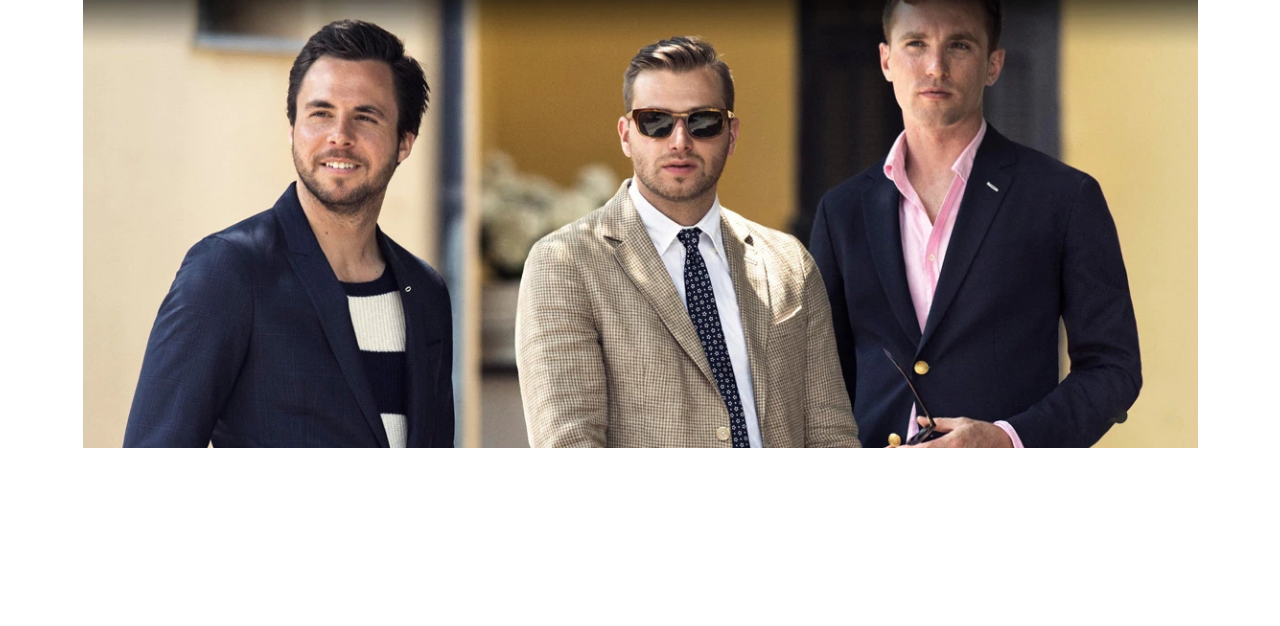
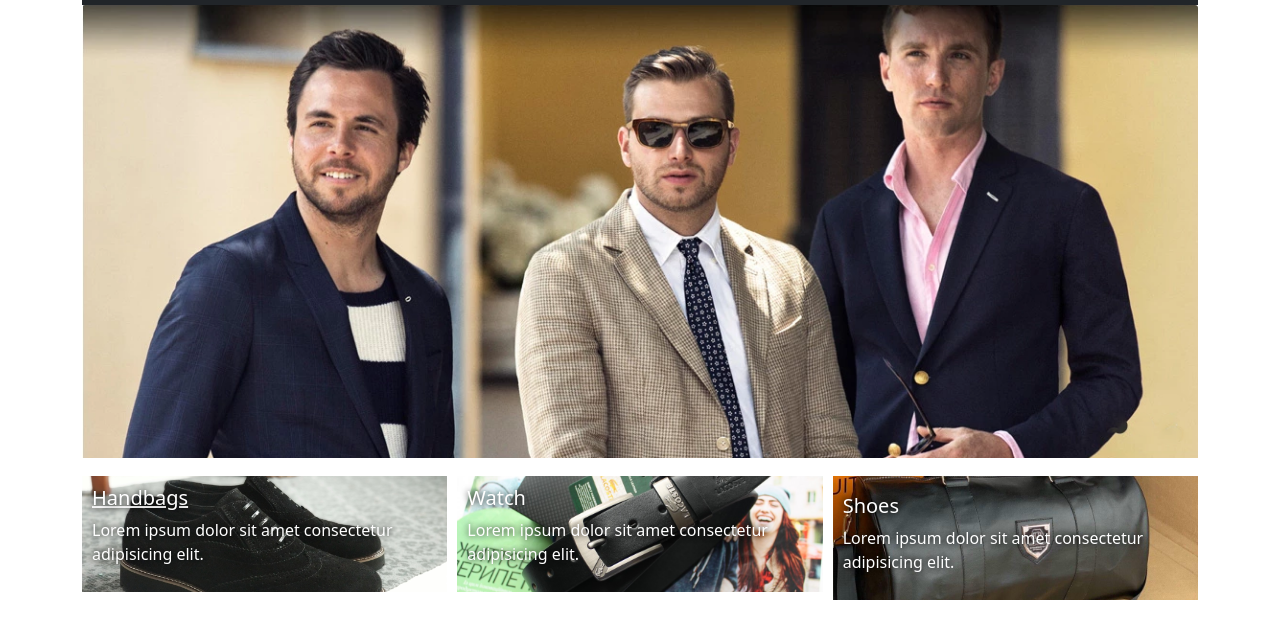
Before and after one commit to nata-st-chuprinskaja/nata-st-chuprinskaja.github.io, a plain HTML site: page HW12.html in a window 1280 px wide. Shown: the part 174-800 px from the top of the page. Drawn offline with Linux system fonts and the light colour scheme.

Commit message:
26-11-20-1

```diff
--- a/HW12.html
+++ b/HW12.html
@@ -6,7 +6,7 @@
     <title>Document</title>
     <link rel="stylesheet" href="./assets/css/all.css">
     <link rel="stylesheet" href="./assets/css/bootstrap.css">
-    <link rel="stylesheet" href="./assets/css/style12hw.css">
+    <link rel="stylesheet" href="./assets/css/stylehw12.css">
 
 </head>
 <body>
```
